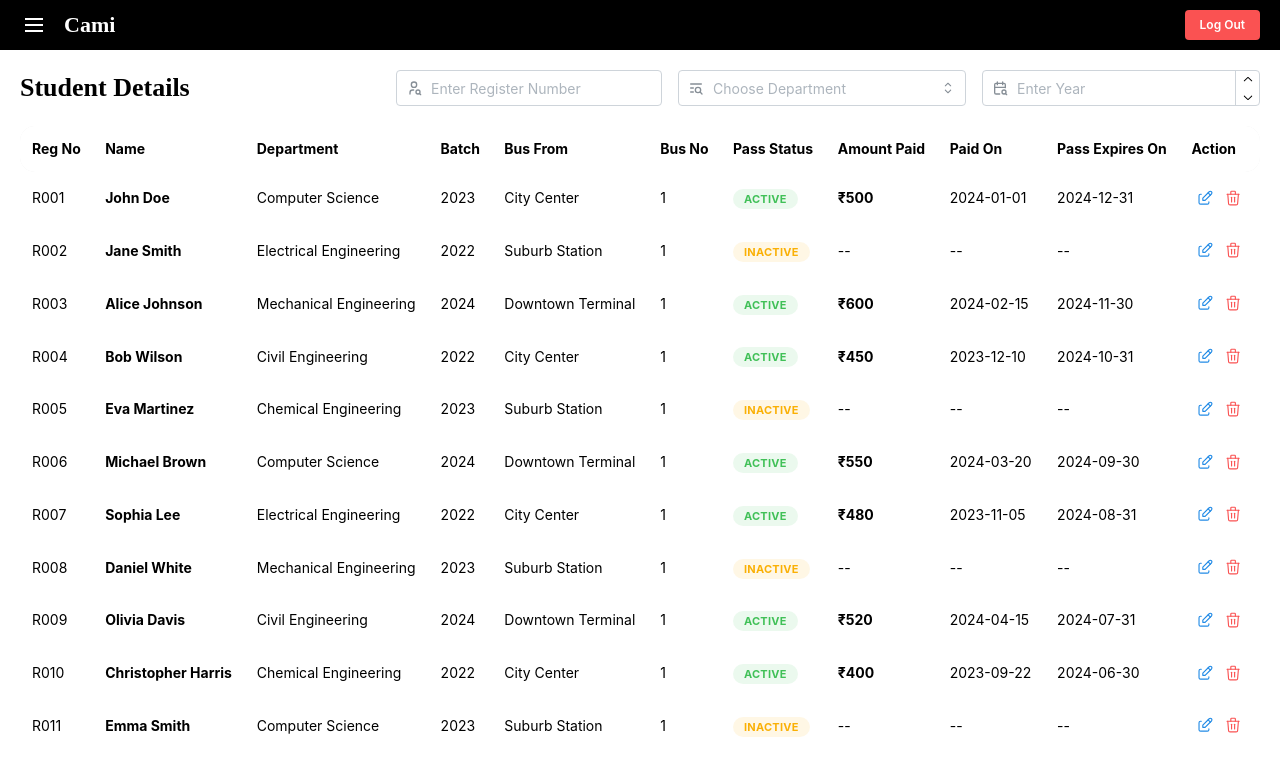
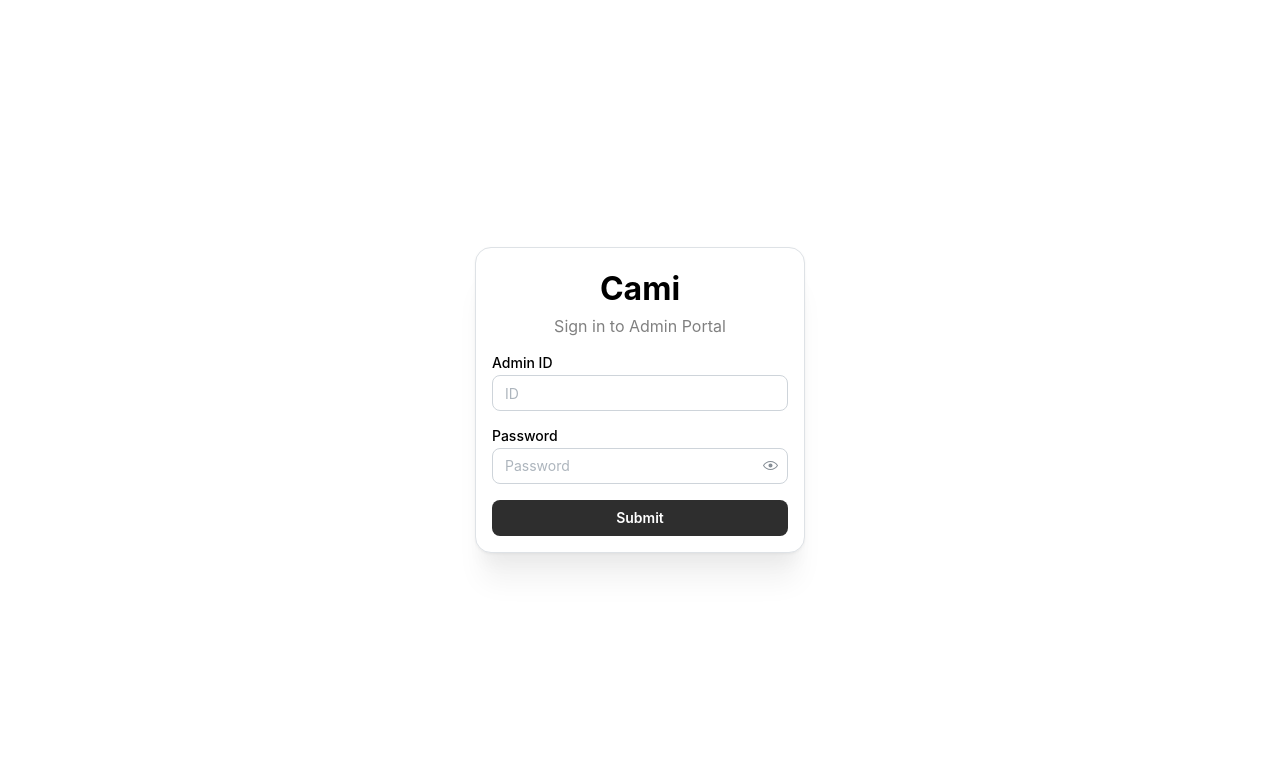
Before and after one commit to muhdfarseen/Cami-Admin-App, a React (Vite) app: page / in a window 1280 px wide. Shown: the top 776 px of the page. Built offline with nearby package versions, Linux system fonts and the light colour scheme.

Commit message:
chore: routing - no validation

```diff
--- a/package.json
+++ b/package.json
@@ -46,6 +46,7 @@
     "postcss": "^8.4.33",
     "postcss-preset-mantine": "^1.12.3",
     "postcss-simple-vars": "^7.0.1",
+    "react-router-dom": "^6.21.3",
     "vite": "^5.0.8"
   }
 }
--- a/src/App.jsx
+++ b/src/App.jsx
@@ -2,16 +2,22 @@ import '@mantine/core/styles.css';
 import { MantineProvider } from '@mantine/core';
 import Login from './Pages/Login';
 import Dashboard from './Pages/Dashboard';
+import { BrowserRouter, Routes, Route } from "react-router-dom";
 
 function App() {
 
   return (
     <MantineProvider >
-    <>
-      {/* <Login/> */}
-      <Dashboard/>
-    </>
+      <BrowserRouter>
+        <Routes>
+
+            <Route path="/" element={<Login />} />
+            <Route path="/CamiADmin" element={<Dashboard />} />
+
+        </Routes>
+      </BrowserRouter>
     </MantineProvider>
+
   )
 }
 
--- a/src/Pages/Login.jsx
+++ b/src/Pages/Login.jsx
@@ -1,6 +1,7 @@
 import React from 'react';
 import { useForm } from '@mantine/form';
-import { TextInput, Center, Title, Divider, Text, Button, Paper, PasswordInput } from '@mantine/core';
+import { TextInput, Center, Text, Button, Paper, PasswordInput } from '@mantine/core';
+import { useNavigate } from 'react-router-dom';
 
 function Login() {
     const form = useForm({
@@ -10,6 +11,13 @@ function Login() {
             password: (value) => (!value || value.length === 0 ? 'Enter your Password' : null),
         },
     });
+
+    const navigate = useNavigate();
+    const handleLogin = () => {
+        // Perform your login logic here
+        // For simplicity, I'll navigate to the dashboard directly
+        navigate('/CamiADmin');
+    };
 
     return (
         <Center
@@ -27,7 +35,7 @@ function Login() {
                     Sign in to Admin Portal
                 </Text>
 
-                <form onSubmit={form.onSubmit(console.log)}>
+                <form onSubmit={form.onSubmit(handleLogin)}>
                     <TextInput
                         mt="sm"
                         radius="md"
@@ -42,7 +50,7 @@ function Login() {
                         placeholder="Password"
                         {...form.getInputProps('password')}
                     />
-                    <Button fullWidth radius="md" type="submit" mt="md" color="black">
+                    <Button fullWidth radius="md" type="submit" mt="md" color="dark">
                         Submit
                     </Button>
                 </form>
```
Also changed, not shown: 1 other file (tests, documents, lock files or other folders).
